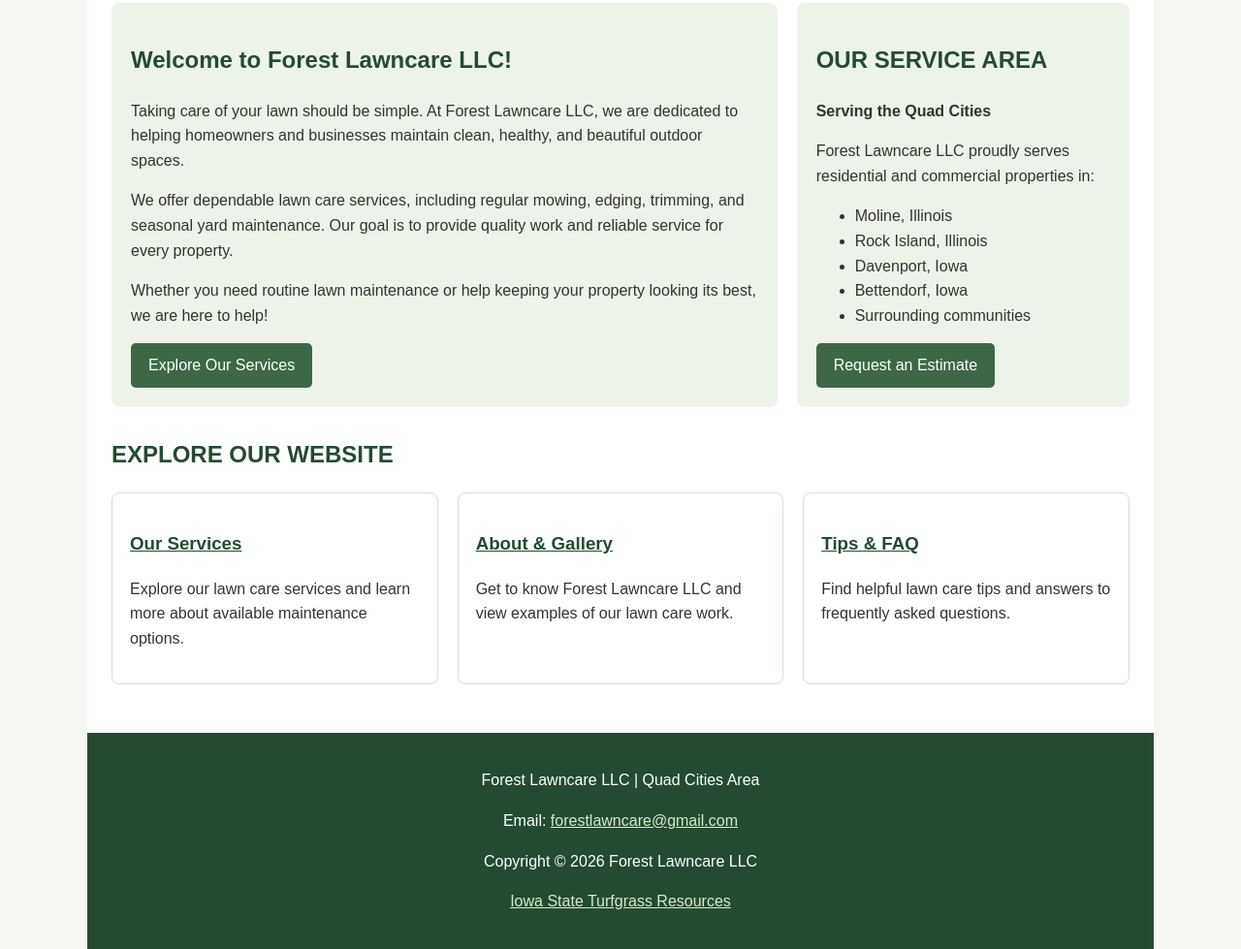
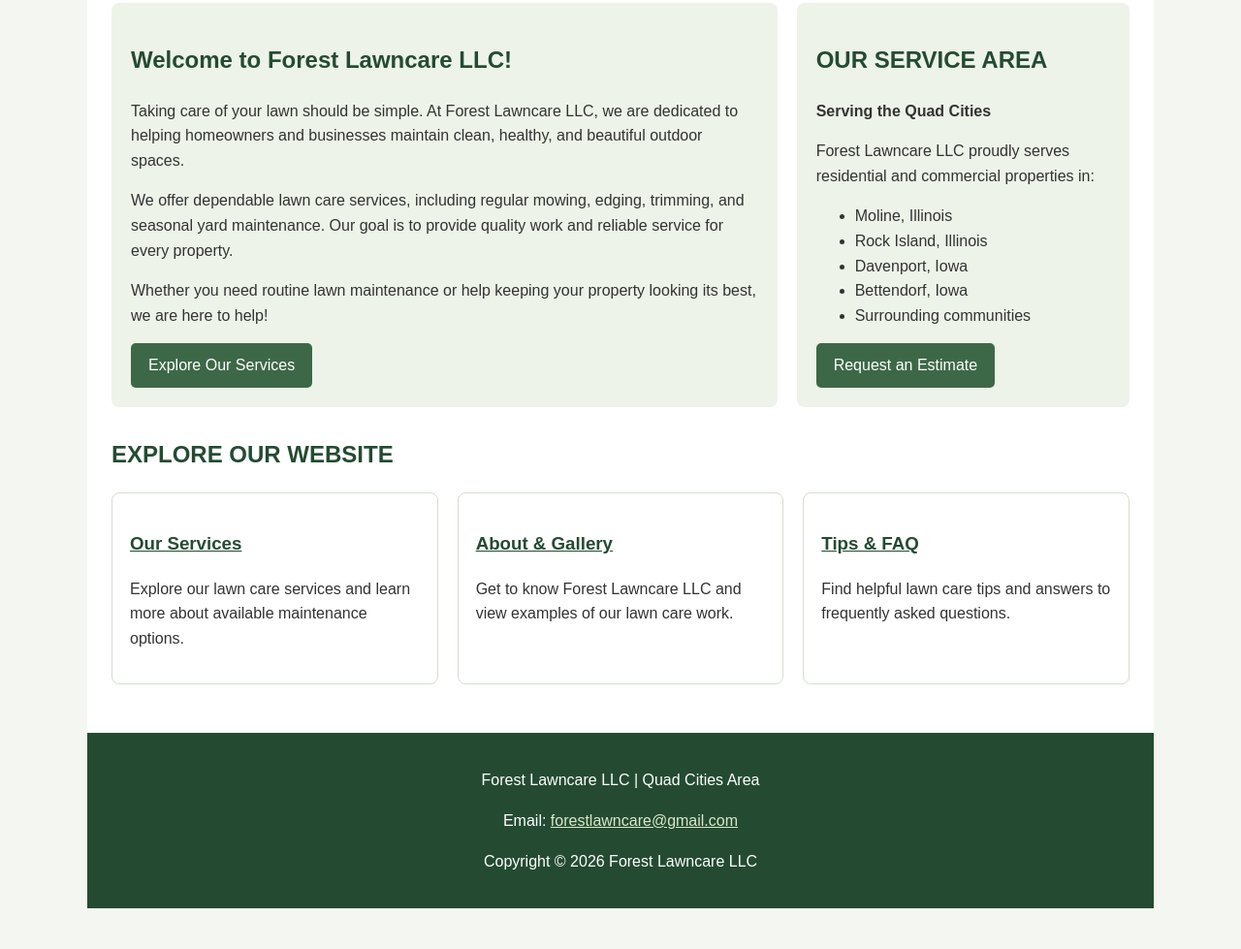
Before and after one commit to jedrish-creator/jedrish-creator.github.io, a plain HTML site: page index.html in a window 1280 px wide. Shown: the part 284-1263 px from the top of the page at 97% size. After the commit the page ends 1221 px from the top, so only its background shows below. Drawn offline with Linux system fonts and the light colour scheme.

Commit message:
Remove Iowa State Turfgrass Resources link
Removed link to Iowa State Turfgrass Resources from footer.

```diff
--- a/index.html
+++ b/index.html
@@ -154,11 +154,6 @@
         </p>
 
         <p>
-            <a href="https://extension.iastate.edu/turfgrass/"
-               target="_blank"
-               rel="noopener noreferrer">
-                Iowa State Turfgrass Resources
-            </a>
         </p>
 
     </footer>
```
